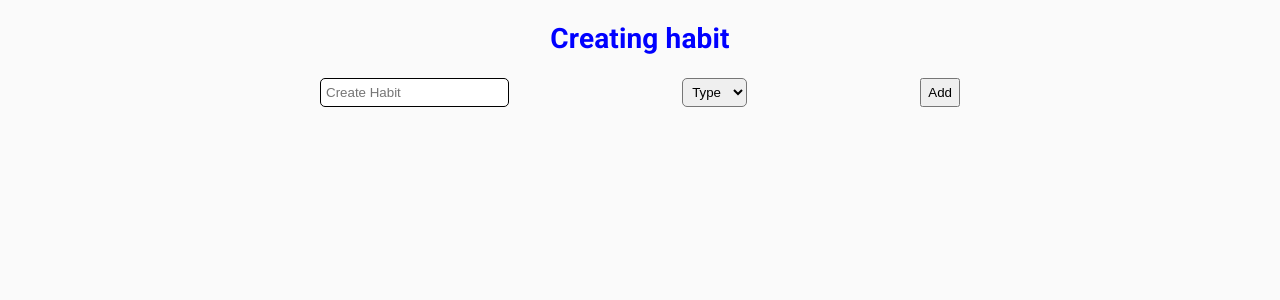
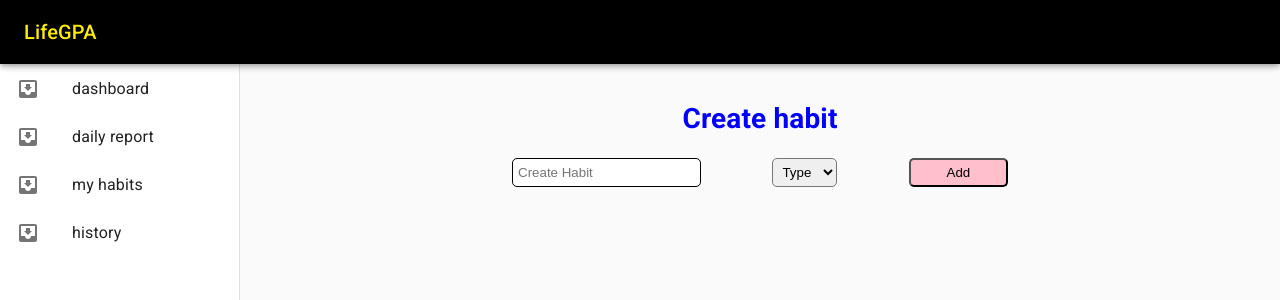
Before and after one commit to lifegpa-bw/lifegpa-frontend, a React (Create React App) app: page /habits in a window 1280 px wide. Shown: the top 300 px of the page. Built offline with nearby package versions, Linux system fonts and the light colour scheme.

Commit message:
add habit

```diff
--- a/src/components/CreateHabit.jsx
+++ b/src/components/CreateHabit.jsx
@@ -19,7 +19,7 @@ const Habits = ({errors, touched, status }) => {
 
       <Container>
 
-         <Title>Creating habit</Title>
+         <Title>Create habit</Title>
           <HabitForm>
             { /*Description Field */}
             {touched.description && errors.description && <p>{errors.description}</p>}
@@ -37,7 +37,7 @@ const Habits = ({errors, touched, status }) => {
               </Type>
 
               { /*Category Selector Field */}
-              {touched.category && errors.category && <p>{errors.category}</p>}
+              {/* {touched.category && errors.category && <p>{errors.category}</p>} */}
               {/* <Field name="category" component="select" placeholder="Cateogry">
                 <option color="blue" value="category1">Cateogry 1</option>
                 <option value="category2">Cateogry 2</option>
@@ -46,10 +46,18 @@ const Habits = ({errors, touched, status }) => {
                 <option value="category5">Cateogry 5</option>
               </Field> */}
 
-               <button>Add</button>
+               <Button type='submit'>Add</Button>
 
           </HabitForm>
-          <Habit />
+          {habits.map(event => (
+
+          <Habit
+            key = {event.id}
+            description={event.description}
+            type={event.type}
+
+          />
+          ))}
       </Container>
 
 
@@ -60,13 +68,13 @@ export default withFormik({
     return {
       description: values.description || '',
       type: values.type || "",
-      category: values.category || ""
+      // category: values.category || ""
     }
   },
   validationSchema: yup.object().shape({
     description: yup.string().required('Please describe a habit'),
     type: yup.string().required('Please pick a type'),
-    category: yup.string().required('Please pick a category')
+    // category: yup.string().required('Please pick a category')
   }),
     handleSubmit:(values, { setStatus }) => {
       axios
@@ -107,3 +115,9 @@ const Type = styled(Field)`
   border-radius:5px;
 
 `
+
+const Button = styled.button`
+  border-radius:5px;
+  background:pink;
+  width:20%;
+`
--- a/src/components/HabitCard.jsx
+++ b/src/components/HabitCard.jsx
@@ -1,19 +1,43 @@
 import React, { useState } from 'react';
 import Habits from '../components/CreateHabit';
 import { testData } from '../testData'
-import { Category } from '@material-ui/icons';
+import styled from 'styled-components'
+import { deleteItem } from '../actions/axios_delete_action'
 
-const Habit = () => {
-  const [addHabit, setAddHabits] = useState(testData);
+const Habit = (props) => {
+  const [remove, setRemove] = useState();
+
+  // const removeHabit = e=> {
+  //   const id = e.target.getAttribute('id')
+  //     setRemove(remove.filter(item => item.id !== id));
+  // }
 
   return (
-    <div>
-      {/* {addHabit.map(habit => {
-        <p> {habit.description} </p>
+    <Card>
 
+        <p> {props.description} </p>
+        <p> {props.type} </p>
+        <Button>
+          Delete
+        </Button>
 
-      })} */}
-    </div>
+    </Card>
   )
 }
 export default Habit;
+
+const Card = styled.div`
+// border: 1px solid black;
+border-radius:5px;
+background:#F5DEB3;
+display:flex;
+justify-content:space-around;
+width:50%;
+margin:10px auto;
+text-align:center;
+`
+const Button = styled.button`
+border-radius:5px;
+background:pink;
+width:20%;
+`
--- a/src/pages/Habit.jsx
+++ b/src/pages/Habit.jsx
@@ -1,12 +1,13 @@
-import React from 'react'
-import Habits from '../components/CreateHabit'
+import React from 'react';
+import { DashboardLayout } from '../components';
+import Habits from '../components/CreateHabit';
 
 
 const Habit = () => {
   return (
-    <div>
+    <DashboardLayout>
       <Habits />
-    </div>
+    </DashboardLayout>
   )
 }
 export default Habit;
```
